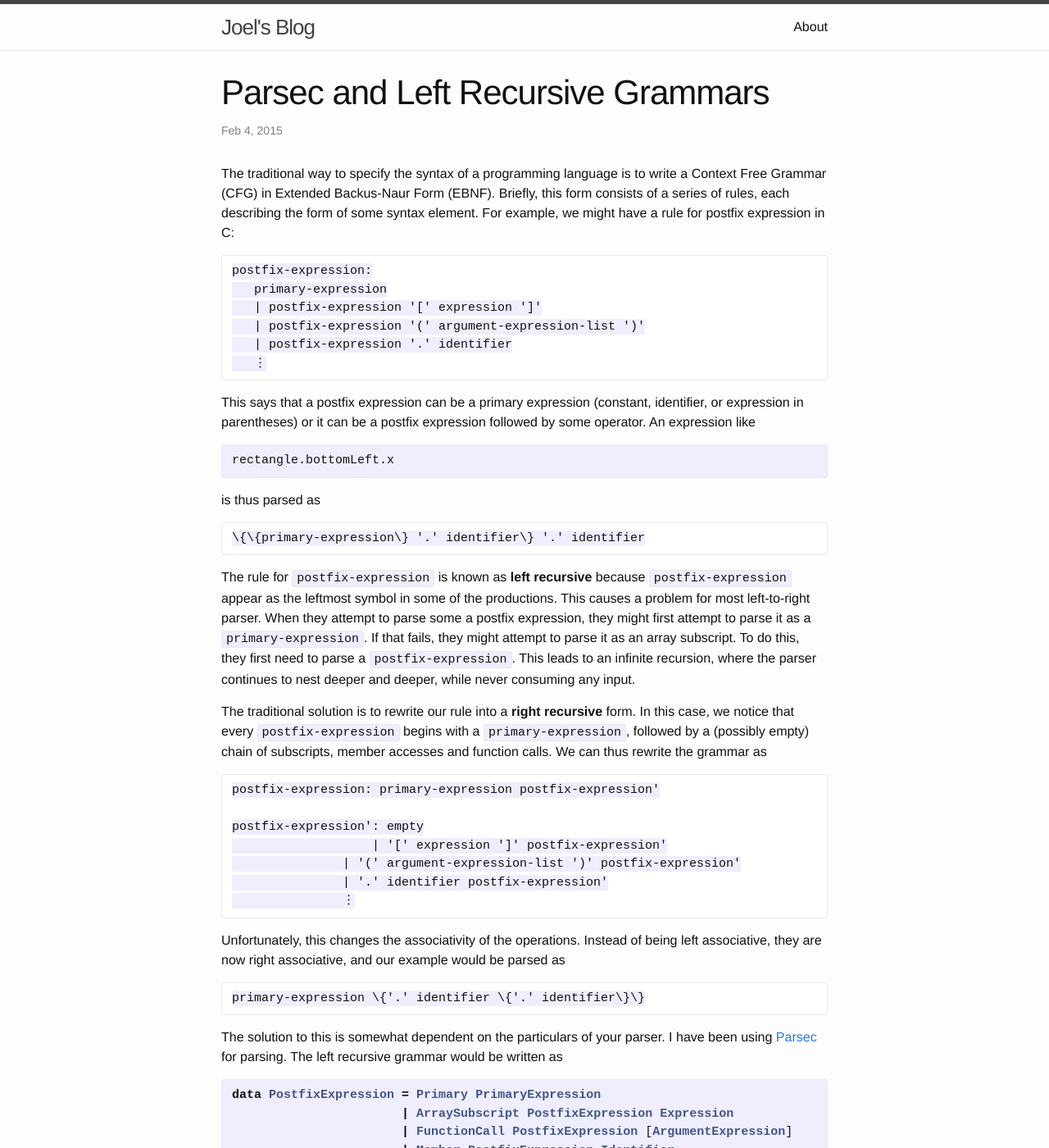
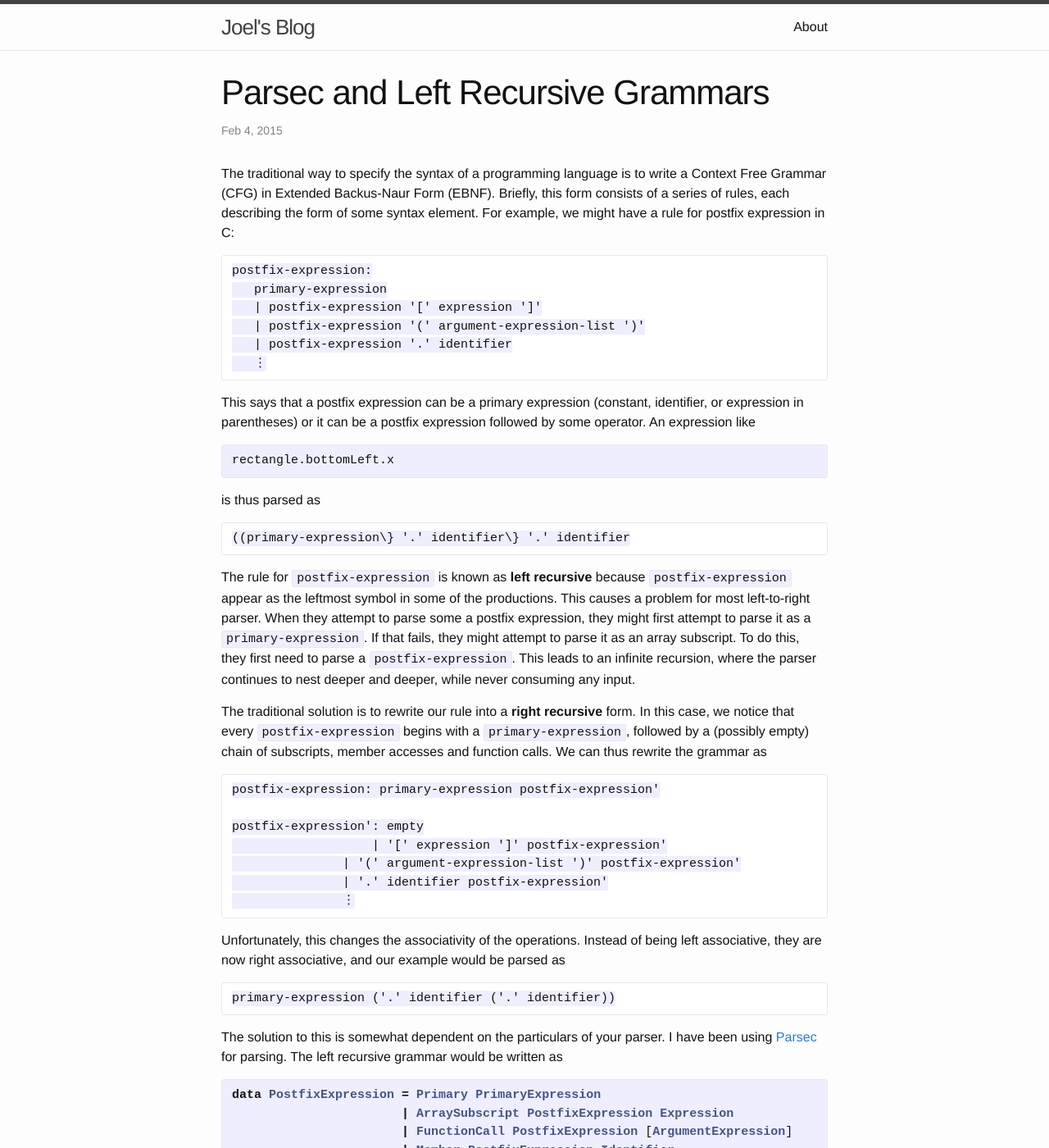
Before and after one commit to joelwilliamson/blog, a Jekyll site: the page built from _posts/2015-02-04-Parsec-Left-Recursion.md, in a window 1280 px wide and 1400 px high. Shown: the whole window at 82% size. Built offline with Jekyll 4.4.1, drawn with Linux system fonts in a browser that asks for light colours; Markdown is read by kramdown in place of the engine named in the settings.

Commit message:
Changed substitution delimiters

```diff
--- a/_posts/2015-02-04-Parsec-Left-Recursion.md
+++ b/_posts/2015-02-04-Parsec-Left-Recursion.md
@@ -25,7 +25,7 @@ rectangle.bottomLeft.x
 
 is thus parsed as
 
-    \{\{primary-expression\} '.' identifier\} '.' identifier
+    ((primary-expression\} '.' identifier\} '.' identifier
 
 The rule for `postfix-expression` is known as **left recursive** because
 `postfix-expression` appear as the leftmost symbol in some of the productions.
@@ -54,7 +54,7 @@ Unfortunately, this changes the associativity of the operations. Instead of
 being left associative, they are now right associative, and our example would be
 parsed as
 
-    primary-expression \{'.' identifier \{'.' identifier\}\}
+    primary-expression ('.' identifier ('.' identifier))
 
 The solution to this is somewhat dependent on the particulars of your parser.
 I have been using [Parsec](https://wiki.haskell.org/Parsec) for parsing. The
```
